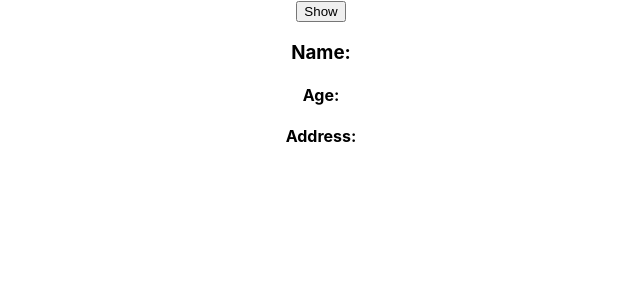
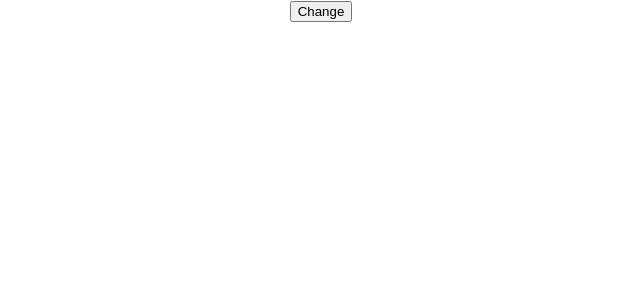
Before and after one commit to Sabrina-Sumona/React-hook-learning, a React (Create React App) app: page / in a window 1280 px wide. Shown: the top 300 px of the page, without its empty margins (319-959 px from the left). Built offline with nearby package versions, Linux system fonts and the light colour scheme.

Commit message:
rules-of-using-hooks

```diff
--- a/src/components/Test.js
+++ b/src/components/Test.js
@@ -1,4 +1,4 @@
-import React, { useState } from 'react';
+import React, { useState, useEffect } from 'react';
 // useState is used to use states in functional component
 const Test = props => {
     // //passing empty str
@@ -32,25 +32,68 @@ const Test = props => {
     // }
 
     // array-destructuring
-    const [myName, setMyName] = useState("");
-    const [myInfo, setMyInfo] = useState({});
+    // here myName will be the function name & setMyName will be the values var name
+    // const [myName, setMyName] = useState("");
+    // const [myInfo, setMyInfo] = useState({
+    //     a: "Sabrina",
+    //     b: "Naorin"
+    // });
+    // const [myInfo, setMyInfo] = useState("SNS");
 
+    // hooks totally rewrite the value
+    // so we need to compare with the previous values and merge
+    // const changeState = () => {
+    //     setMyName("Sumona");
+    //     // here setMyInfo holds an obj
+    //     setMyInfo({
+    //         age: 23,
+    //         address: "Dhaka, Bangladesh"
+    //     })
+    // }
+    // console.log("My info: ", myInfo);
+
+    // // concatenation with existing
+    // const [myNumbers, setMyINumbers] = useState([1, 2, 3, 4, 5]);
+
+    // const changeState = () => {
+    //     setMyINumbers(myNumbers.concat([6, 7, 8, 9, 10]));
+    // }
+    // console.log("My numbers: ", myNumbers);
+
+    // useState must be declared at top level, we cant call it in ifelse or for loop or function etc.
+    // we cant call setMyName directly, we must call it in changeState
+    // if we call it directly, it will be overflowed
+    const [myName, setMyName] = useState({
+        a: "Sabrina",
+        b: "Naorin"
+    });
+
+    // // just change where changing needed & others remain same
+    // const changeState = () => {
+    //     setMyName({
+    //         a: "Sabrina",
+    //         b: "Sumona"
+    //     })
+    // }
+
+    // using spreed operator
     const changeState = () => {
-        setMyName("Sumona");
-        setMyInfo({
-            age: 23,
-            address: "Dhaka, Bangladesh"
+        setMyName({
+            ...myName,
+            b: "Sumona"
         })
     }
+    console.log("My name: ", myName);
 
     return (
         <div>
-            <button onClick={changeState}>Show</button>
-            <h3>Name: {myName}</h3>
+            <button onClick={changeState}>Change</button>
+            {/* <button onClick={changeState}>Show</button> */}
+            {/* <h3>Name: {myName}</h3>
             <h4>Age: {myInfo.age}</h4>
             <h4>Address: {myInfo.address}</h4>
-            {/* <h3>{testState[0]}</h3> */}
-            {/* <h3>{myName[0]}</h3> */}
+            <h3>{testState[0]}</h3>
+            <h3>{myName[0]}</h3> */}
         </div>
     );
 }
```
